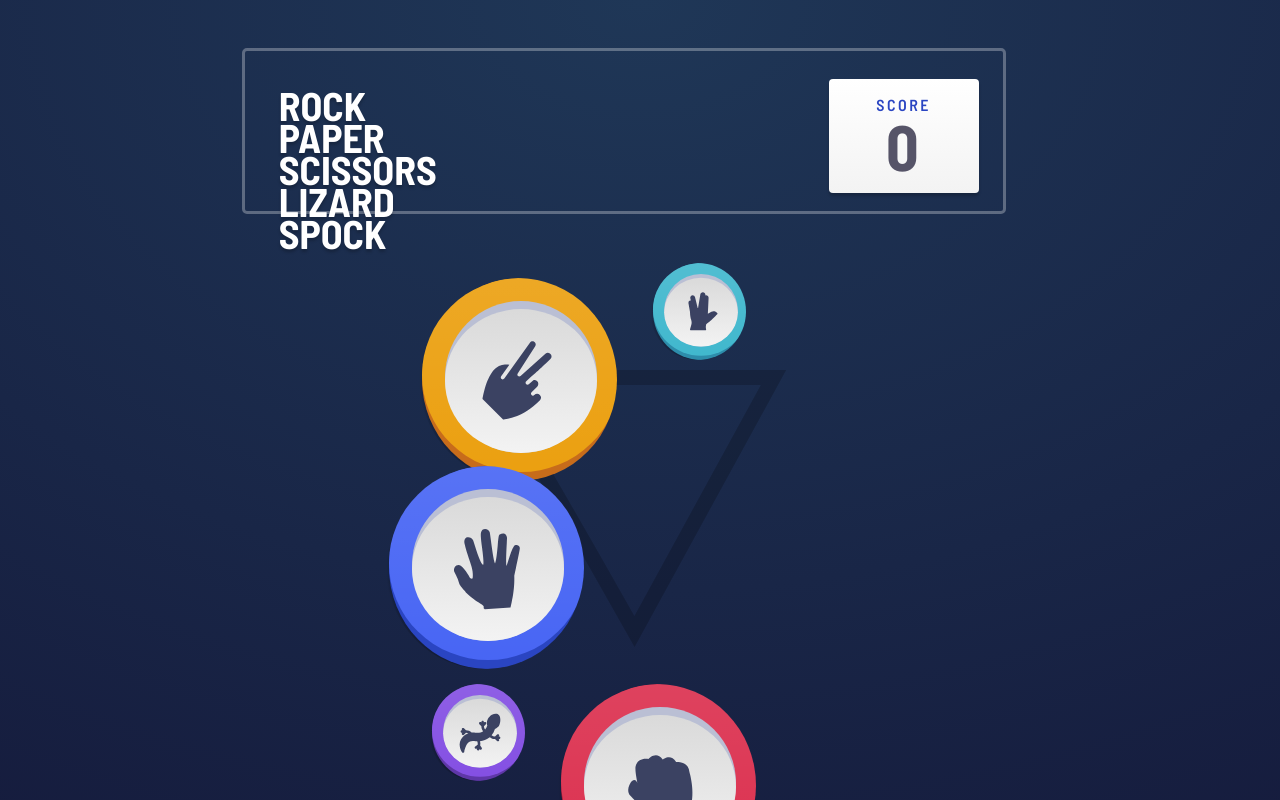
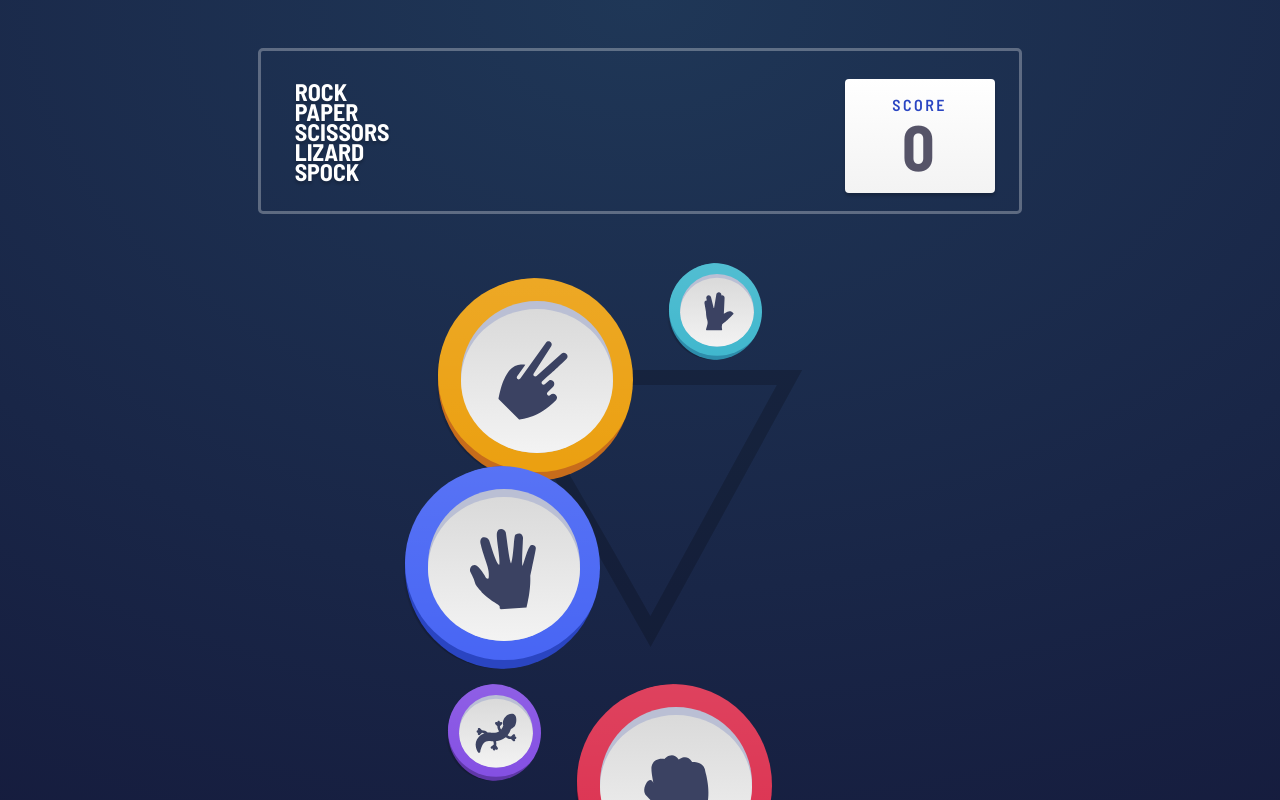
Before and after one commit to AnnaofAmber/Rock-Paper-Scissors-Lizard-Spock-game, a React (Create React App) app: page / in a window 1280 px wide. Shown: the top 800 px of the page. Built offline with nearby package versions, Linux system fonts and the light colour scheme.

Commit message:
fixing layout for 1440px

```diff
--- a/src/components/Header/Header.module.scss
+++ b/src/components/Header/Header.module.scss
@@ -28,9 +28,9 @@ text-transform: uppercase;
 
 
 @media only screen and (min-width: 768px) {
-    font-size: 40px;
-    width: 155.48px;
-    height: 92.7px;
-    line-height: 32px;
+    font-size: 24px;
+    width: 108.836px;
+    height: 108.076px;
+    line-height: 20px;
 }
 }
--- a/src/components/Layout/Layout.module.scss
+++ b/src/components/Layout/Layout.module.scss
@@ -10,6 +10,7 @@
         padding-top: 48px;
         padding-bottom: 32px;
         padding-right: 32px;
+        padding-left: 32px;
     }
 
 }
```
